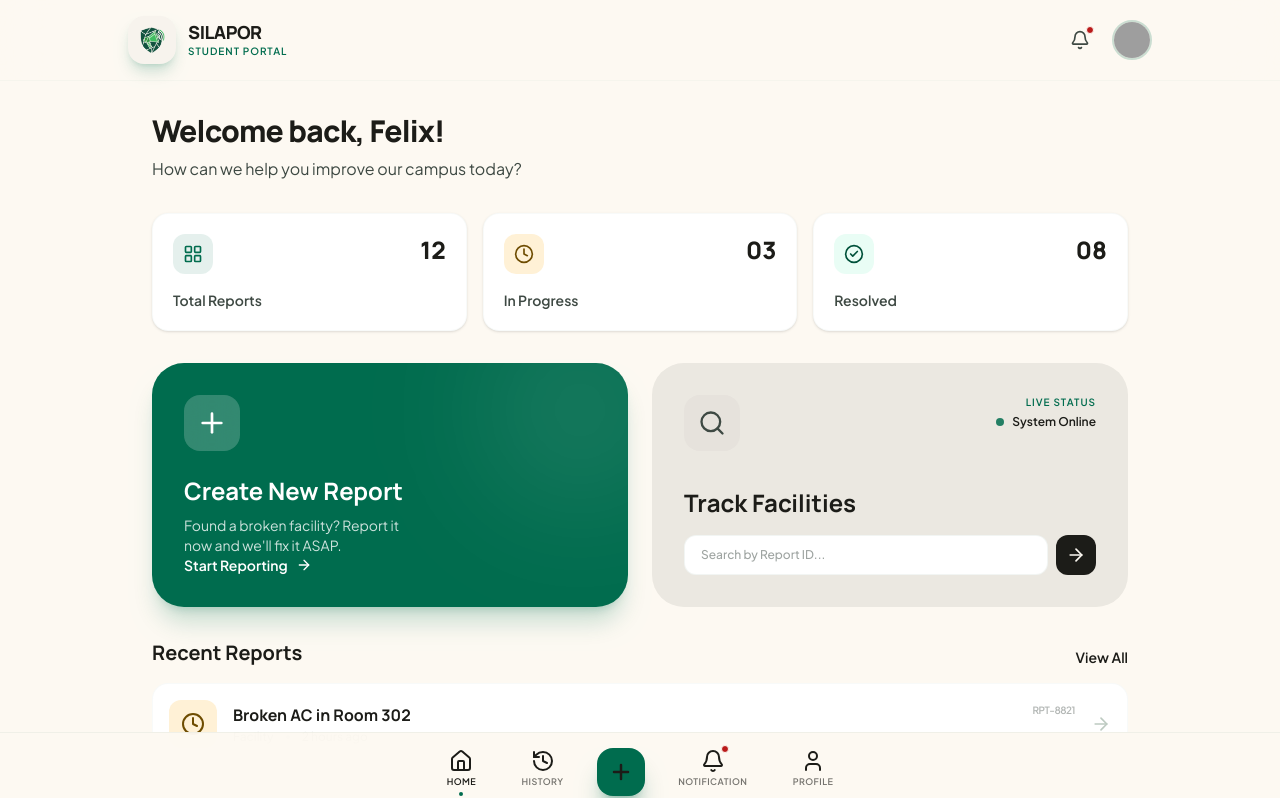
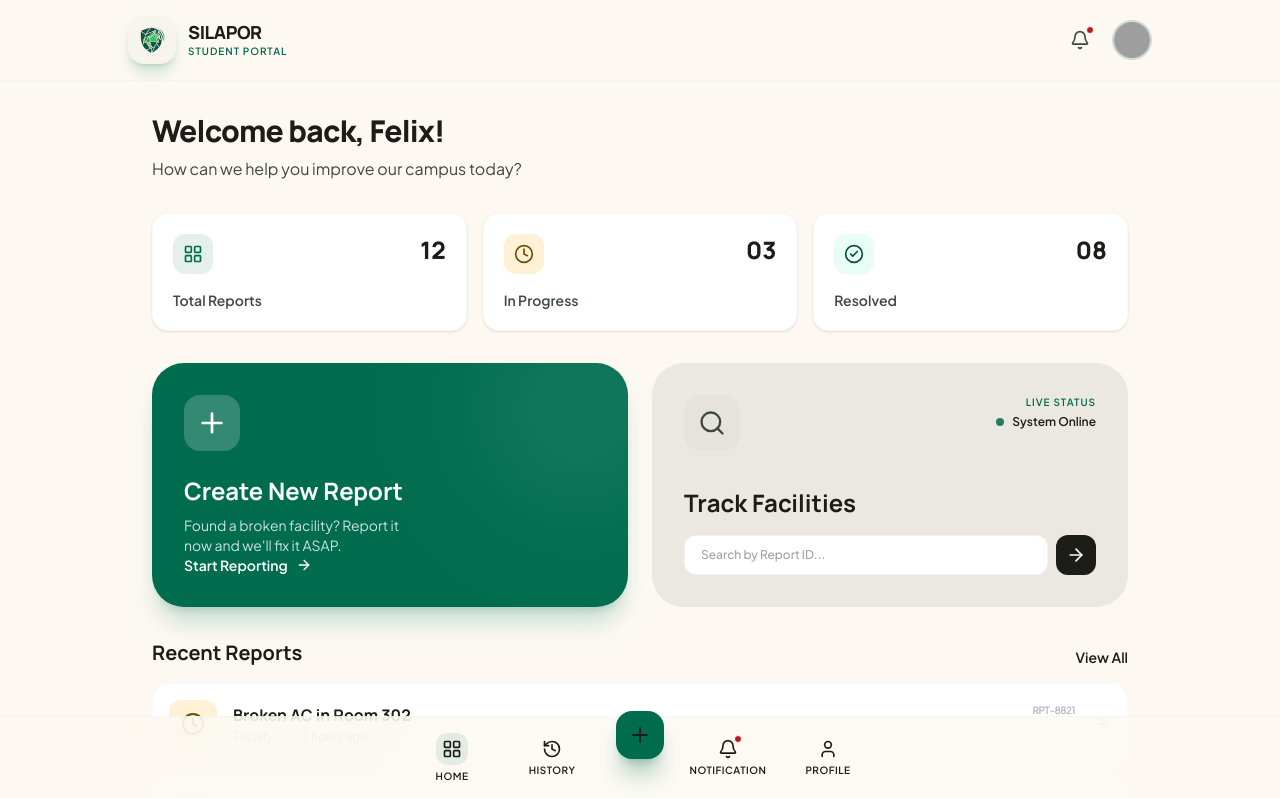
Before and after one commit to ahsansuryana/silapor, a React (Vite) app in the folder frontend/: page /home in a window 1280 px wide. Shown: the top 798 px of the page. Built offline with nearby package versions, Linux system fonts and the light colour scheme; grey boxes are pictures that could not be loaded; the HTML template or start-up script is replaced by a standard one.

Commit message:
revert: restore original bottom nav UI in user pages
- Keep original inline bottom nav in UserHome (unchanged from before)
- Restore MyReports, Profile, ReportDetail to original state (no BottomNav component)
- BottomNav component exists but is not used yet

```diff
--- a/frontend/src/pages/MyReports.tsx
+++ b/frontend/src/pages/MyReports.tsx
@@ -11,7 +11,6 @@ import { motion } from "motion/react";
 import ScreenHeader from "../components/ui/ScreenHeader";
 import TabSelector from "../components/ui/TabSelector";
 import StatusBadge from "../components/ui/StatusBadge";
-import BottomNav from "../components/layout/BottomNav";
 
 export default function MyReports() {
   const navigate = useNavigate();
@@ -79,7 +78,7 @@ export default function MyReports() {
         }
       />
 
-      <main className="max-w-3xl mx-auto px-6 pt-6 pb-28 space-y-6">
+      <main className="max-w-3xl mx-auto px-6 pt-6 pb-12 space-y-6">
         <TabSelector
           options={tabs}
           active={activeTab}
@@ -166,8 +165,6 @@ export default function MyReports() {
           </div>
         )}
       </main>
-
-      <BottomNav />
     </div>
   );
 }
--- a/frontend/src/pages/Profile.tsx
+++ b/frontend/src/pages/Profile.tsx
@@ -13,7 +13,6 @@ import {
   FileText,
 } from "lucide-react";
 import LogoSilapor from "../assets/LOGO_SILAPOR.png";
-import BottomNav from "../components/layout/BottomNav";
 
 export default function Profile() {
   const navigate = useNavigate();
@@ -32,7 +31,7 @@ export default function Profile() {
   ];
 
   return (
-    <div className="min-h-screen bg-surface">
+    <div className="min-h-screen bg-surface pb-12">
       <header className="sticky top-0 z-50 glass-header border-b border-outline-variant/10 px-6 py-4">
         <div className="max-w-2xl mx-auto flex items-center justify-between">
           <div className="flex items-center gap-3">
@@ -51,7 +50,7 @@ export default function Profile() {
         </div>
       </header>
 
-      <main className="max-w-2xl mx-auto px-6 pt-8 pb-28 space-y-8">
+      <main className="max-w-2xl mx-auto px-6 pt-8 space-y-8">
         <section className="flex flex-col items-center text-center space-y-4">
           <div className="relative">
             <div className="w-28 h-28 rounded-[2.5rem] overflow-hidden border-4 border-primary/10 shadow-xl">
@@ -137,8 +136,6 @@ export default function Profile() {
           </section>
         </div>
       </main>
-
-      <BottomNav />
     </div>
   );
 }
--- a/frontend/src/pages/ReportDetail.tsx
+++ b/frontend/src/pages/ReportDetail.tsx
@@ -13,7 +13,6 @@ import {
   Send,
 } from "lucide-react";
 import LogoSilapor from "../assets/LOGO_SILAPOR.png";
-import BottomNav from "../components/layout/BottomNav";
 
 export default function ReportDetail() {
   const { id } = useParams();
@@ -44,7 +43,7 @@ export default function ReportDetail() {
   };
 
   return (
-    <div className="min-h-screen bg-surface">
+    <div className="min-h-screen bg-surface pb-12">
       <header className="sticky top-0 z-50 glass-header border-b border-outline-variant/10 px-6 py-4">
         <div className="max-w-3xl mx-auto flex items-center justify-between">
           <div className="flex items-center gap-3">
@@ -71,7 +70,7 @@ export default function ReportDetail() {
         </div>
       </header>
 
-      <main className="max-w-3xl mx-auto px-6 pt-6 pb-28 space-y-8">
+      <main className="max-w-3xl mx-auto px-6 pt-6 space-y-8">
         <div className={`p-6 rounded-[2rem] flex items-center justify-between ${
           report.status === "Resolved" ? "bg-primary-fixed/20 text-on-primary-fixed-variant" :
           report.status === "In Progress" ? "bg-secondary-container/20 text-on-secondary-container" :
@@ -198,8 +197,6 @@ export default function ReportDetail() {
           </button>
         </div>
       </main>
-
-      <BottomNav />
     </div>
   );
 }
--- a/frontend/src/pages/User/UserHome.tsx
+++ b/frontend/src/pages/User/UserHome.tsx
@@ -8,10 +8,11 @@ import {
   CheckCircle2,
   AlertCircle,
   LayoutGrid,
+  History,
+  User
 } from 'lucide-react';
 import { motion } from 'motion/react';
 import LogoSilapor from '../../assets/LOGO_SILAPOR.png';
-import BottomNav from '../../components/layout/BottomNav';
 
 export default function UserHome() {
 
@@ -28,9 +29,9 @@ export default function UserHome() {
   ];
 
   return (
-    <div className="min-h-screen bg-surface">
+    <div className="min-h-screen bg-surface pb-24">
       {/* Header */}
-      <header className="sticky top-0 z-40 glass-header border-b border-outline-variant/10 px-6 py-4">
+      <header className="sticky top-0 z-50 glass-header border-b border-outline-variant/10 px-6 py-4">
         <div className="max-w-5xl mx-auto flex justify-between items-center">
           <div className="flex items-center gap-3">
             <div className="relative w-12 h-12 flex items-center justify-center">
@@ -57,7 +58,7 @@ export default function UserHome() {
         </div>
       </header>
 
-      <main className="max-w-5xl mx-auto px-6 pt-8 pb-28 space-y-8">
+      <main className="max-w-5xl mx-auto px-6 pt-8 space-y-8">
         {/* Welcome Section */}
         <section className="space-y-2">
           <h2 className="font-headline font-extrabold text-3xl text-on-surface tracking-tight">Welcome back, Felix!</h2>
@@ -172,7 +173,37 @@ export default function UserHome() {
         </section>
       </main>
 
-      <BottomNav />
+      {/* Bottom Navigation */}
+      <nav className="fixed bottom-0 left-0 right-0 z-50 bg-surface/80 backdrop-blur-2xl border-t border-outline-variant/10 px-4 py-3">
+        <div className="max-w-md mx-auto flex justify-between items-center">
+          <Link to="/home" className="w-[72px] flex flex-col items-center gap-1 text-primary py-1">
+            <div className="p-1.5 rounded-xl bg-primary/10">
+              <LayoutGrid className="w-5 h-5" />
+            </div>
+            <span className="text-[10px] font-bold uppercase tracking-wider">Home</span>
+          </Link>
+          <Link to="/reports" className="w-[72px] flex flex-col items-center gap-1 text-on-surface-variant hover:text-primary transition-colors py-1">
+            <History className="w-5 h-5" />
+            <span className="text-[10px] font-bold uppercase tracking-wider">History</span>
+          </Link>
+          <div className="relative -top-6">
+            <Link to="/report/new" className="w-12 h-12 bg-primary rounded-2xl flex items-center justify-center shadow-xl shadow-primary/30 text-white active:scale-90 transition-transform">
+              <Plus className="w-6 h-6" />
+            </Link>
+          </div>
+          <Link to="/notifications" className="w-[72px] flex flex-col items-center gap-1 text-on-surface-variant hover:text-primary transition-colors py-1">
+            <div className="relative">
+              <Bell className="w-5 h-5" />
+              <span className="absolute -top-1 -right-1 w-2 h-2 bg-error rounded-full border border-surface"></span>
+            </div>
+            <span className="text-[10px] font-bold uppercase tracking-wider">Notification</span>
+          </Link>
+          <Link to="/profile" className="w-[72px] flex flex-col items-center gap-1 text-on-surface-variant hover:text-primary transition-colors py-1">
+            <User className="w-5 h-5" />
+            <span className="text-[10px] font-bold uppercase tracking-wider">Profile</span>
+          </Link>
+        </div>
+      </nav>
     </div>
   );
 }
```
Lines whose indentation alone changed are shown as unchanged.
